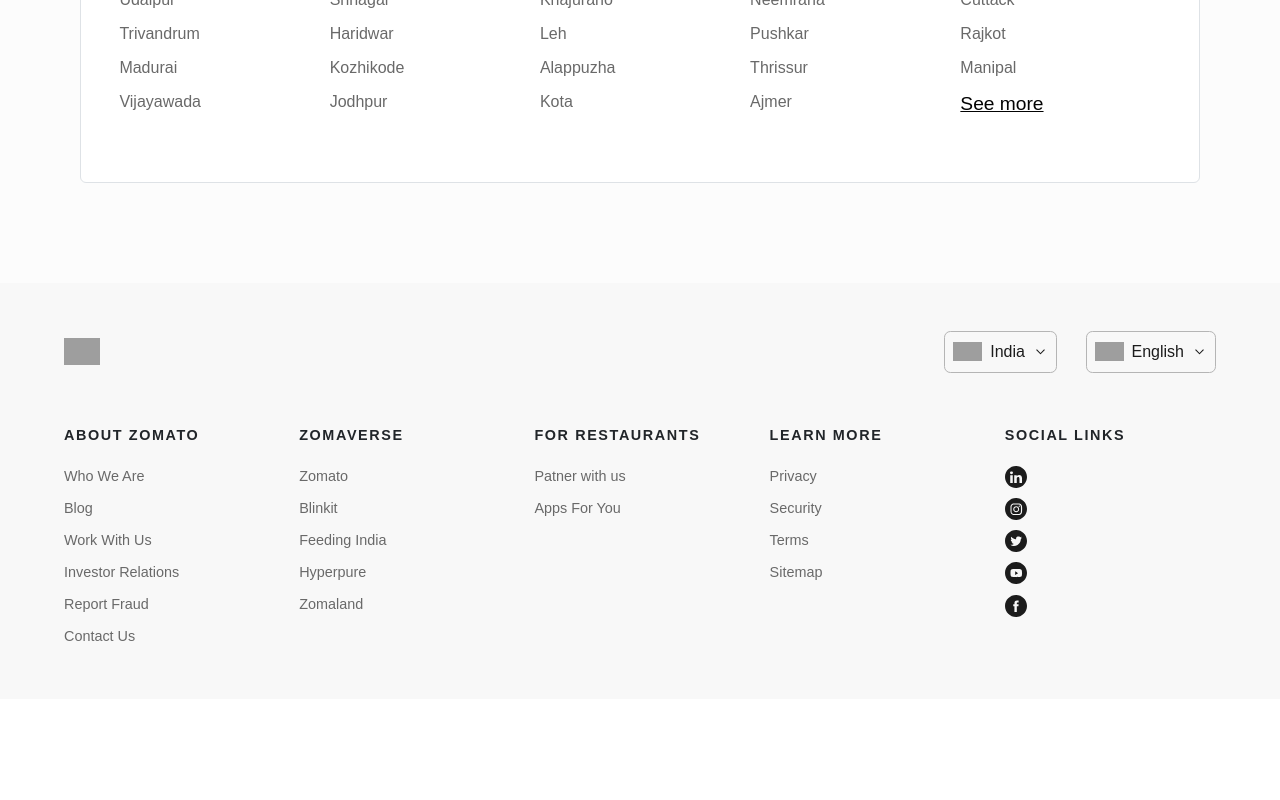
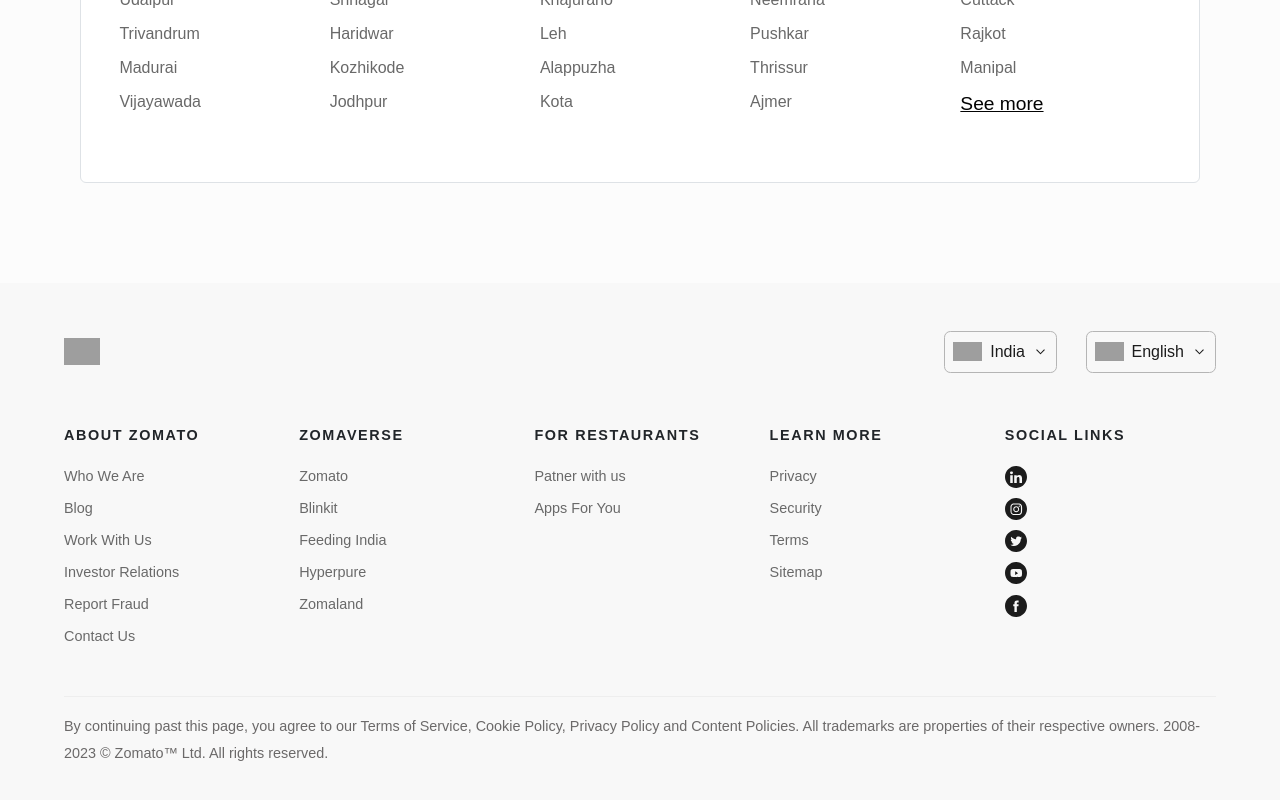
Before and after one commit to RithikaKanagaraj/zomatoClone, a React (Vite) app: page / in a window 1280 px wide. Shown: the part 3331-4131 px from the top of the page. Before the commit the page ends 4030 px from the top, so only its background shows below. Built offline with nearby package versions, Linux system fonts and the light colour scheme; grey boxes are pictures that could not be loaded.

Commit message:
Routes  updated

```diff
--- a/src/Components/HomePage/Footer/Main.css
+++ b/src/Components/HomePage/Footer/Main.css
@@ -22,3 +22,22 @@
     margin: 0.5rem 0px;
 
 }
+.footer-hr{
+    margin-top: 2rem;
+    border-width: 1px 0px 0px;
+    border-right-style: initial;
+    border-bottom-style: initial;
+    border-left-style: initial;
+    border-right-color: initial;
+    border-bottom-color: initial;
+    border-left-color: initial;
+    border-image: initial;
+    border-top-style: solid;
+    border-top-color: rgb(207, 207, 207);
+}
+.copy-rights{
+    font-size: .9rem;
+    color: rgb(107, 105, 105);
+    line-height: 1.7rem;
+    margin-top: 1rem;
+}
--- a/src/Components/HomePage/Footer/Main.jsx
+++ b/src/Components/HomePage/Footer/Main.jsx
@@ -51,7 +51,7 @@
 
 
   return (
-
+   <div>
     <div className='footer-content'>
       {
         foot.map((item,index)=>{
@@ -70,6 +70,12 @@
           )
         })
       }
+
+    </div>
+       <hr className='footer-hr'></hr>
+       <p className='copy-rights'>
+       By continuing past this page, you agree to our Terms of Service, Cookie Policy, Privacy Policy and Content Policies. All trademarks are properties of their respective owners. 2008-2023 © Zomato™ Ltd. All rights reserved.
+       </p>
     </div>
 
   )
```
